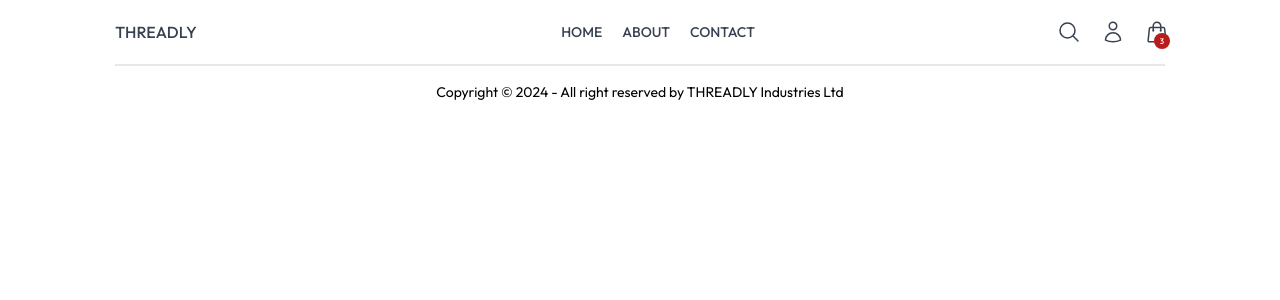
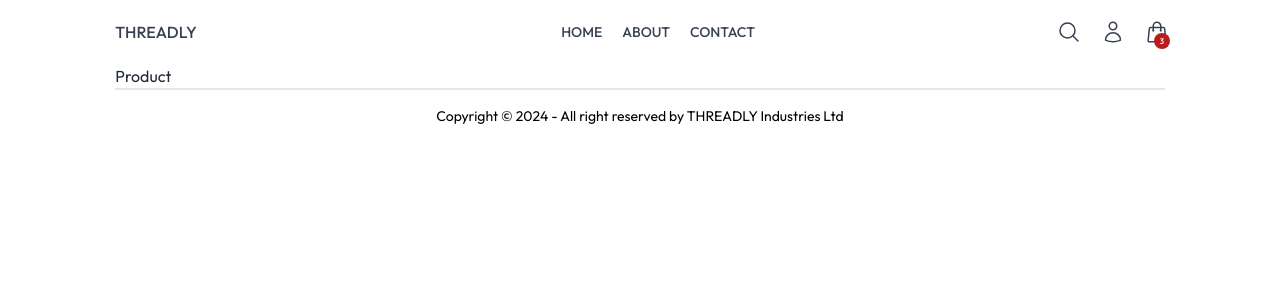
Before and after one commit to Shukrim433/Threadly, a React (Vite) app in the folder client/: page /products/1 in a window 1280 px wide. Shown: the top 300 px of the page. Built offline with nearby package versions, Linux system fonts and the light colour scheme.

Commit message:
pixed spelling in url path for single product page

```diff
--- a/client/src/App.jsx
+++ b/client/src/App.jsx
@@ -27,7 +27,7 @@
         <Route path="/signup" element={authenticatedUser ? <Navigate to="/"/> : <Signup />} />
         <Route path="/about" element={<About />} />
         <Route path="/contact" element={<Contact />} />
-        <Route path="/product/:productId" element={<Product />} />
+        <Route path="/products/:productId" element={<Product />} />
         <Route path="/cart" element={<Cart />} />
         <Route path="/place-order" element={<PlaceOrder />} />
         <Route path="/orders" element={<Orders />} />
```
